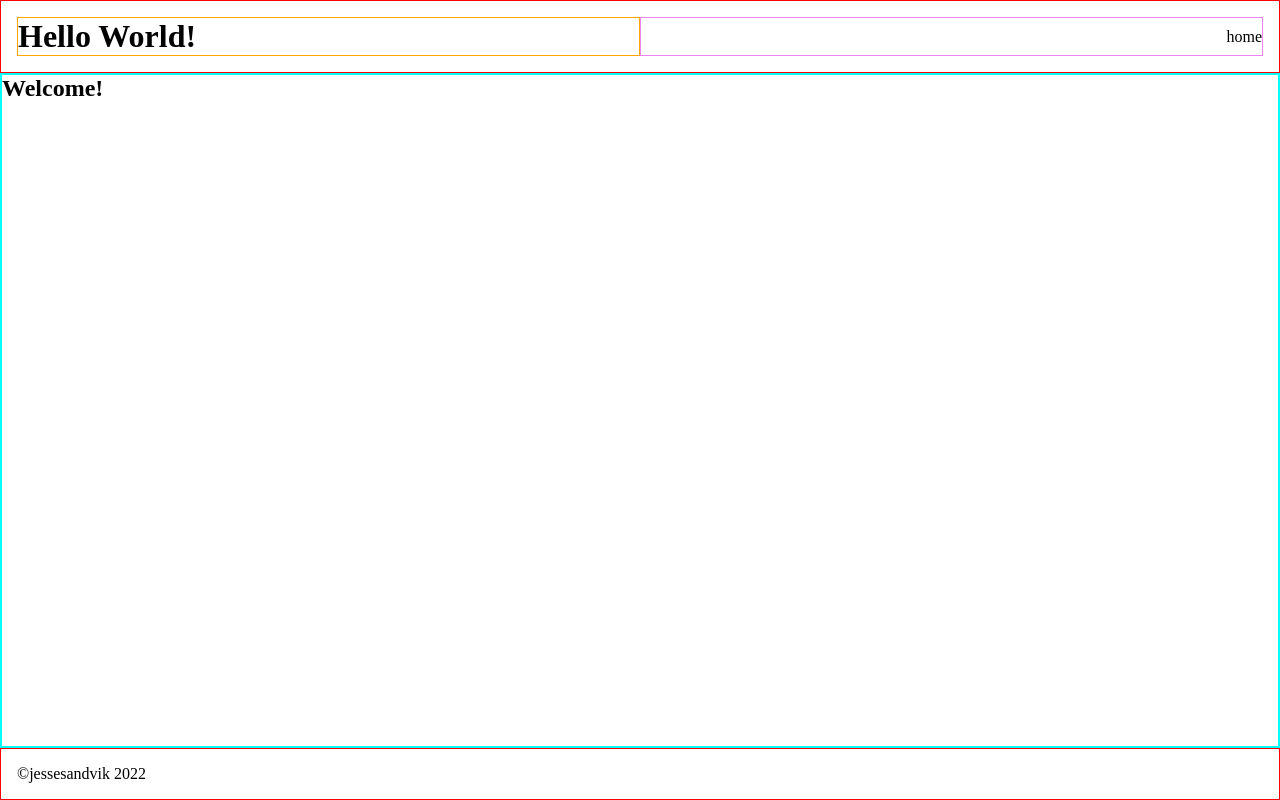
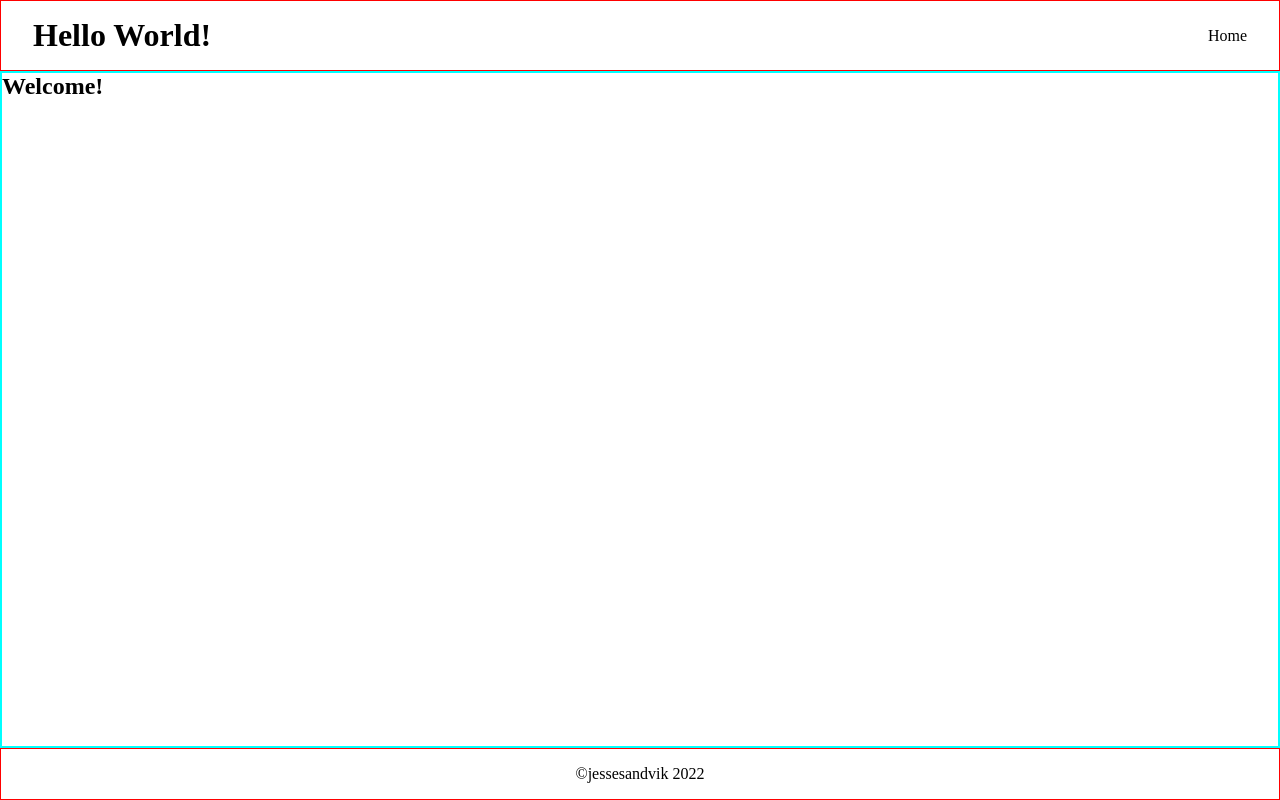
Before and after one commit to JesseSandvik/toolkit-front-end, a React (Create React App) app: page / in a window 1280 px wide. Built offline with nearby package versions, Linux system fonts and the light colour scheme.

Commit message:
added basic formatting and layout for the footer, applied respective class and ids

```diff
--- a/src/css/styles.css
+++ b/src/css/styles.css
@@ -21,8 +21,18 @@ a {
 
 footer {
   border: 1px solid red;
+  display: grid;
   grid-row: 3/-1;
+  grid-template-columns: auto;
   padding: 1rem;
+}
+footer .container {
+  align-items: center;
+  display: flex;
+}
+footer #footer-center {
+  flex-direction: column;
+  justify-content: center;
 }
 
 header {
@@ -31,19 +41,19 @@ header {
   grid-row: 1/1;
   grid-template-columns: 1fr 1fr;
   padding: 1rem;
+  text-transform: capitalize;
 }
 header .container {
   align-items: center;
   display: flex;
   flex-direction: row;
+  padding: 0 1rem;
 }
 header #header-left {
-  border: 1px solid orange;
   grid-column: 1/1;
   justify-content: flex-start;
 }
 header #header-right {
-  border: 1px solid violet;
   grid-column: 2/-1;
   justify-content: flex-end;
 }
--- a/src/organisms/footer/Footer.js
+++ b/src/organisms/footer/Footer.js
@@ -3,7 +3,9 @@ import {creator} from '../../appData';
 const Footer = () => {
   return (
     <footer role="contentinfo">
-      &copy;{creator} {new Date().getFullYear()}
+      <div id="footer-center" className="container">
+        &copy;{creator} {new Date().getFullYear()}
+      </div>
     </footer>
   );
 };
--- a/src/scss/organisms/_Footer.scss
+++ b/src/scss/organisms/_Footer.scss
@@ -2,6 +2,16 @@
 
 footer {
   border: 1px solid red;
+  display: grid;
   grid-row: 3 / -1;
+  grid-template-columns: auto;
   padding: $padding-global-size;
+  .container {
+    align-items: center;
+    display: flex;
+  }
+  #footer-center {
+    flex-direction: column;
+    justify-content: center;
+  }
 }
--- a/src/scss/organisms/_Header.scss
+++ b/src/scss/organisms/_Header.scss
@@ -6,18 +6,18 @@ header {
   grid-row: 1 / 1;
   grid-template-columns: 1fr 1fr;
   padding: $padding-global-size;
+  text-transform: capitalize;
   .container {
     align-items: center;
     display: flex;
     flex-direction: row;
+    padding: 0 $padding-global-size;
   }
   #header-left {
-    border: 1px solid orange;
     grid-column: 1 / 1;
     justify-content: flex-start;
   }
   #header-right {
-    border: 1px solid violet;
     grid-column: 2 / -1;
     justify-content: flex-end;
   }
```
Also changed, not shown: 1 other file (tests, documents, lock files or other folders).
